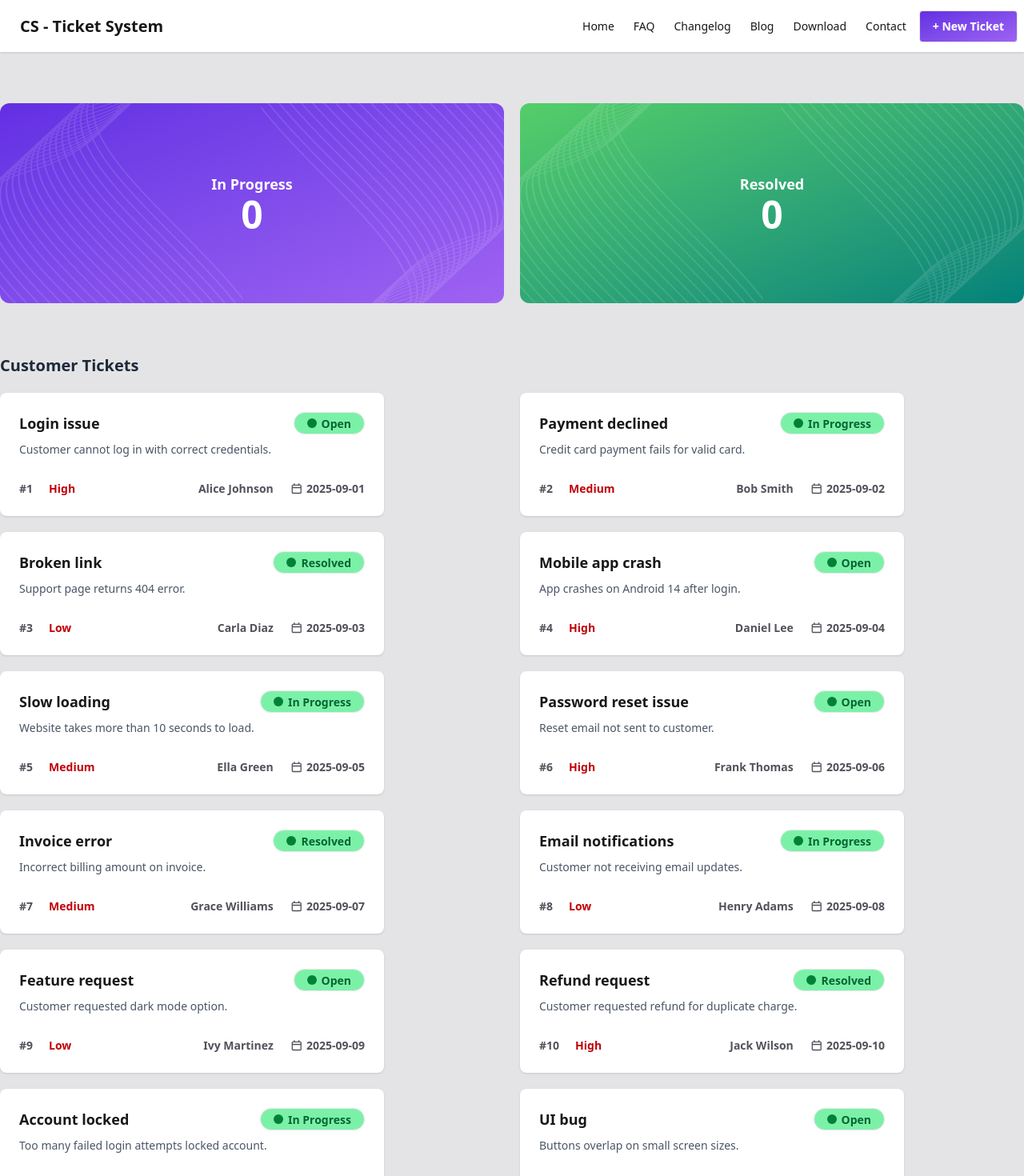
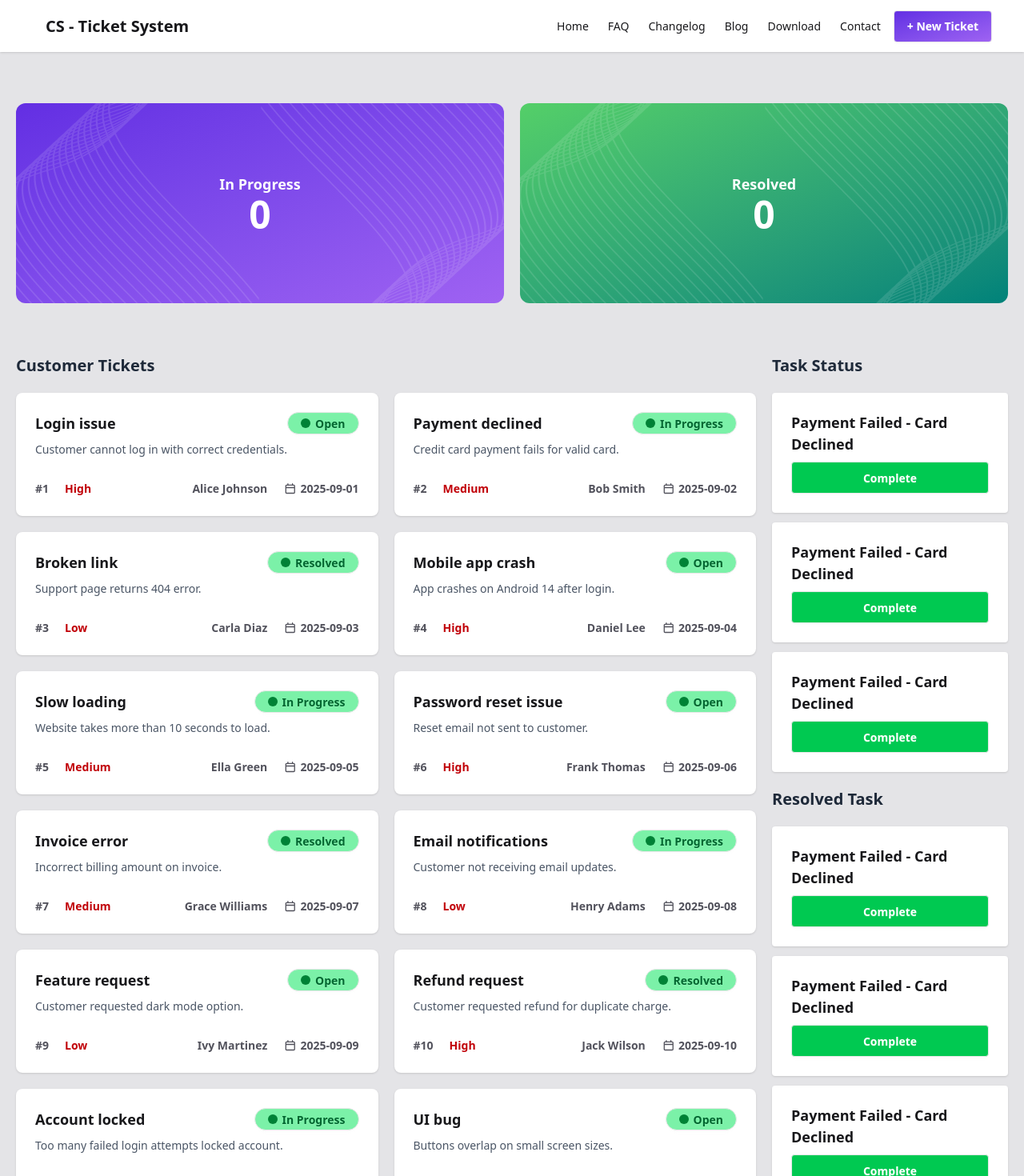
Before and after one commit to abubakar-arman/B12A07-customer-support-zone, a React (Vite) app: page / in a window 1280 px wide. Shown: the top 1470 px of the page at 80% size. Built offline with nearby package versions, Linux system fonts and the light colour scheme.

Commit message:
Add Status section

```diff
--- a/src/App.jsx
+++ b/src/App.jsx
@@ -3,6 +3,7 @@ import './App.css'
 import Banner from './Components/Banner/Banner'
 import Navbar from './Components/Navbar/Navbar'
 import TicketSection from './Components/TicketSection/TicketSection';
+import StatusSection from './Components/StatusSection/StatusSection';
 
 const fetchData = async () => {
   try {
@@ -21,10 +22,13 @@ function App() {
   return (
     <>
     <div className='bg-zinc-200'>
-        <Navbar></Navbar>
-        <div className='max-w-[1280px] lg:mx-auto mx-10'>
-          <Banner></Banner>
-          <TicketSection data={data}></TicketSection>
+        <Navbar />
+        <div className='max-w-[1280px] lg:mx-auto mx-10 px-5'>
+          <Banner />
+          <div className='grid grid-cols-1 lg:grid-cols-4 gap-5'>
+          <TicketSection data={data} />
+          <StatusSection />
+          </div>
         </div>
       </div>
     </>
--- a/src/Components/Navbar/Navbar.jsx
+++ b/src/Components/Navbar/Navbar.jsx
@@ -2,7 +2,7 @@ const Navbar = () => {
     const menuItems = ['Home', 'FAQ', 'Changelog', 'Blog', 'Download', 'Contact']
 
     return (
-        <div className="navbar bg-base-100 shadow-sm flex justify-between">
+        <div className="navbar bg-base-100 shadow-sm flex justify-between lg:px-10">
             <div className="navbar-start">
                 <div className="dropdown">
                     <div tabIndex={0} role="button" className="btn btn-ghost lg:hidden">
--- /dev/null
+++ b/src/Components/ResolvedTask/ResolvedTask.jsx
@@ -0,0 +1,18 @@
+import React from 'react';
+import StatusCard from '../StatusCard/StatusCard';
+
+
+const ResolvedTask = () => {
+    return (
+        <div id="resolved-task" className="mt-5">
+            <h3 className="text-xl font-bold text-gray-800">Resolved Task</h3>
+            <div className="container mt-5">
+                <StatusCard title='Payment Failed - Card Declined'></StatusCard>
+                <StatusCard title='Payment Failed - Card Declined'></StatusCard>
+                <StatusCard title='Payment Failed - Card Declined'></StatusCard>
+            </div>
+        </div>
+    );
+};
+
+export default ResolvedTask;
--- /dev/null
+++ b/src/Components/StatusCard/StatusCard.jsx
@@ -0,0 +1,15 @@
+import React from 'react';
+
+const StatusCard = ({title}) => {
+    const isResolved = false
+    return (
+        <div className="card bg-base-100 shadow-sm mt-3 rounded-sm">
+            <div className="card-body">
+                <div className="card-title">{title}</div>
+                <button className={"btn text-white" + (isResolved ? ' bg-purple-500 hover:bg-purple-700' : ' bg-green-500 hover:bg-green-700')}>{isResolved ? 'Resolved' : 'Complete'}</button>
+            </div>
+        </div>
+    );
+};
+
+export default StatusCard;
--- /dev/null
+++ b/src/Components/StatusSection/StatusSection.jsx
@@ -0,0 +1,15 @@
+import React from 'react';
+import TaskStatus from '../TaskStatus/TaskStatus';
+import ResolvedTask from '../ResolvedTask/ResolvedTask';
+
+
+const StatusSection = () => {
+    return (
+        <div id="status-section" className="">
+            <TaskStatus />
+            <ResolvedTask />
+        </div>
+    );
+};
+
+export default StatusSection;
--- /dev/null
+++ b/src/Components/TaskStatus/TaskStatus.jsx
@@ -0,0 +1,18 @@
+import React from 'react';
+import StatusCard from '../StatusCard/StatusCard';
+
+
+const TaskStatus = () => {
+    return (
+        <div id="task-status" className="">
+            <h3 className="text-xl font-bold text-gray-800">Task Status</h3>
+            <div className="container mt-5">
+                <StatusCard title='Payment Failed - Card Declined'></StatusCard>
+                <StatusCard title='Payment Failed - Card Declined'></StatusCard>
+                <StatusCard title='Payment Failed - Card Declined'></StatusCard>
+            </div>
+        </div>
+    );
+};
+
+export default TaskStatus;
--- a/src/Components/TicketCard/TicketCard.jsx
+++ b/src/Components/TicketCard/TicketCard.jsx
@@ -24,7 +24,7 @@ const TicketCard = ({ ticket }) => {
         createdAt
     } = ticket
     return (
-        <div className="ticket-card card bg-base-100 w-full lg:w-120 shadow-sm">
+        <div className="ticket-card card bg-base-100 w-full shadow-sm">
             <div className="card-body">
                 <div className="top flex justify-between">
                     <h4 className="card-title">{title}</h4>
--- a/src/Components/TicketSection/TicketSection.jsx
+++ b/src/Components/TicketSection/TicketSection.jsx
@@ -3,7 +3,7 @@ import TicketCard from '../TicketCard/TicketCard';
 
 const TicketSection = ({data}) => {
     return (
-        <div id="ticket-section" className="">
+        <div id="ticket-section" className="col-span-3">
             <h3 className="text-xl font-bold text-gray-800">Customer Tickets</h3>
             <div id="ticket-container" className="grid grid-cols-1 lg:grid-cols-2 gap-5 mt-5">
                 {
```
